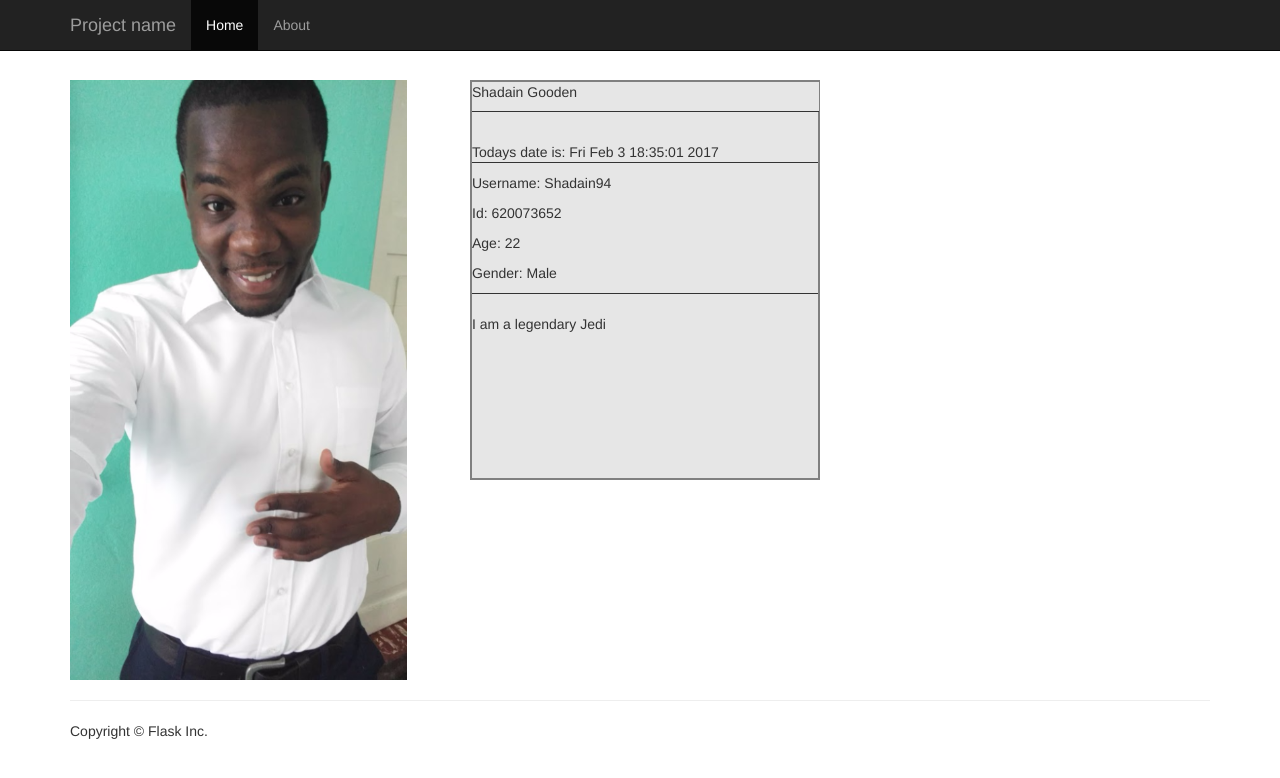
After one commit to Shadain94/info3180-lab2, a Flask app: page /profile in a window 1280 px wide. The commit adds this page. Shown: the top 778 px of the page. Run offline with Flask 2, Linux system fonts and the light colour scheme; some libraries are stand-ins or nearby versions.

Commit message:
lab 2 final

```diff
--- a/app/static/css/app.css
+++ b/app/static/css/app.css
@@ -1,3 +1,36 @@
 body {
     padding-top: 50px;
 }
+
+#photo{
+
+    margin-top: 30px;
+}
+
+#info{
+    position:absolute;
+    margin-left:400px;
+    border: 2px solid grey;
+    margin-top: -600px;
+    width: 350px;
+    height: 400px;
+    background-color:#e6e6e6;
+}
+
+
+#name{
+
+
+    background-color: #e6e6e6;
+    height: 30px;
+    width: 347px;
+    border-bottom: 1px solid;
+}
+#time{
+    border-bottom: 1px solid;
+
+}
+#inner{
+    border-bottom: 1px solid;
+
+}
--- /dev/null
+++ b/app/templates/profile.html
@@ -0,0 +1,39 @@
+{% extends "base.html" %}
+
+{% block main%}
+<div id="photo">
+ <img src="{{ url_for("static", filename='images/pic.jpg')}}"></img>
+</div>
+
+  <div id="info">
+
+  <p id="name"> Shadain Gooden</p>
+  <br>
+
+  <p id="time">
+      {{now}}
+  </p>
+
+ <div id="inner">
+      <p>
+          Username: Shadain94
+      </p>
+      <p>
+          Id: 620073652
+      </p>
+      <p>
+          Age: 22
+      </p>
+      <p>
+          Gender: Male
+      </p>
+
+    </div>
+  <br>
+  <p> I am a legendary Jedi</p>
+
+  </div>
+
+
+
+{% endblock %}
--- a/app/views.py
+++ b/app/views.py
@@ -7,6 +7,10 @@ This file creates your application.
 
 from app import app
 from flask import render_template, request, redirect, url_for
+import time
+
+
+
 
 
 ###
@@ -23,6 +27,13 @@ def home():
 def about():
     """Render the website's about page."""
     return render_template('about.html', name="Mary Jane")
+
+@app.route('/profile')
+def profile():
+    """Render the profile page."""
+    return render_template('profile.html', now="Todays date is: " + time.strftime("%c"))
+
+
 
 
 ###
```
Also changed, not shown: app/static/images/pic.jpg (added).
